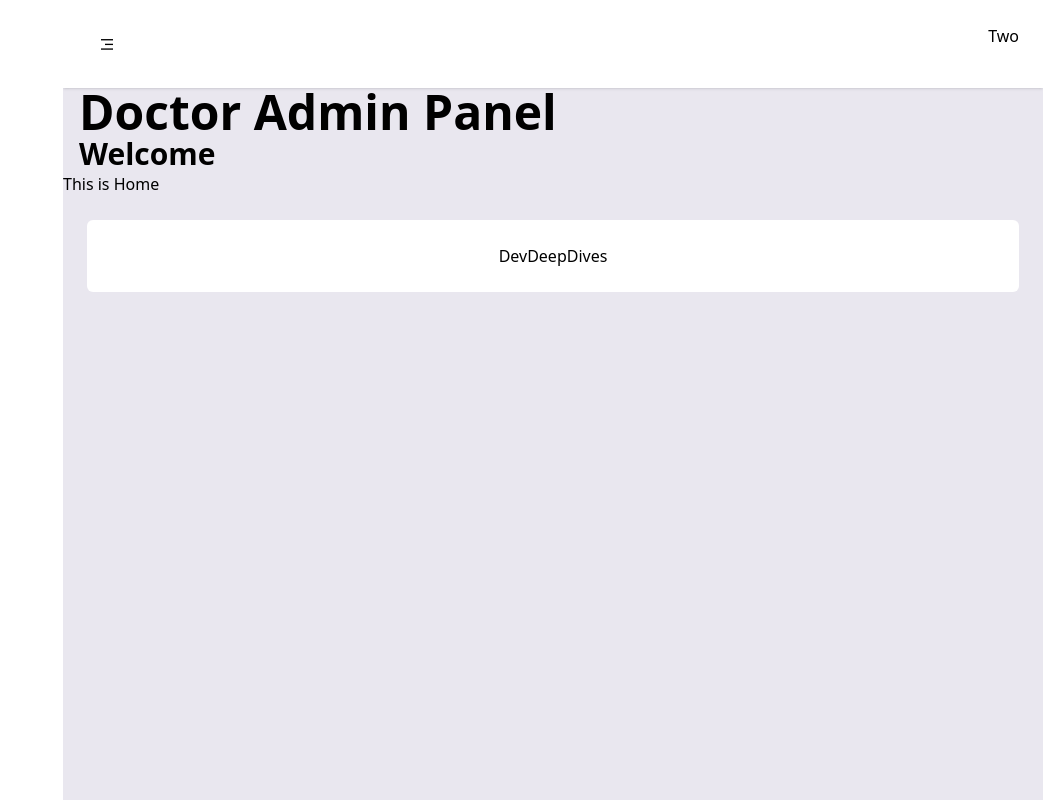
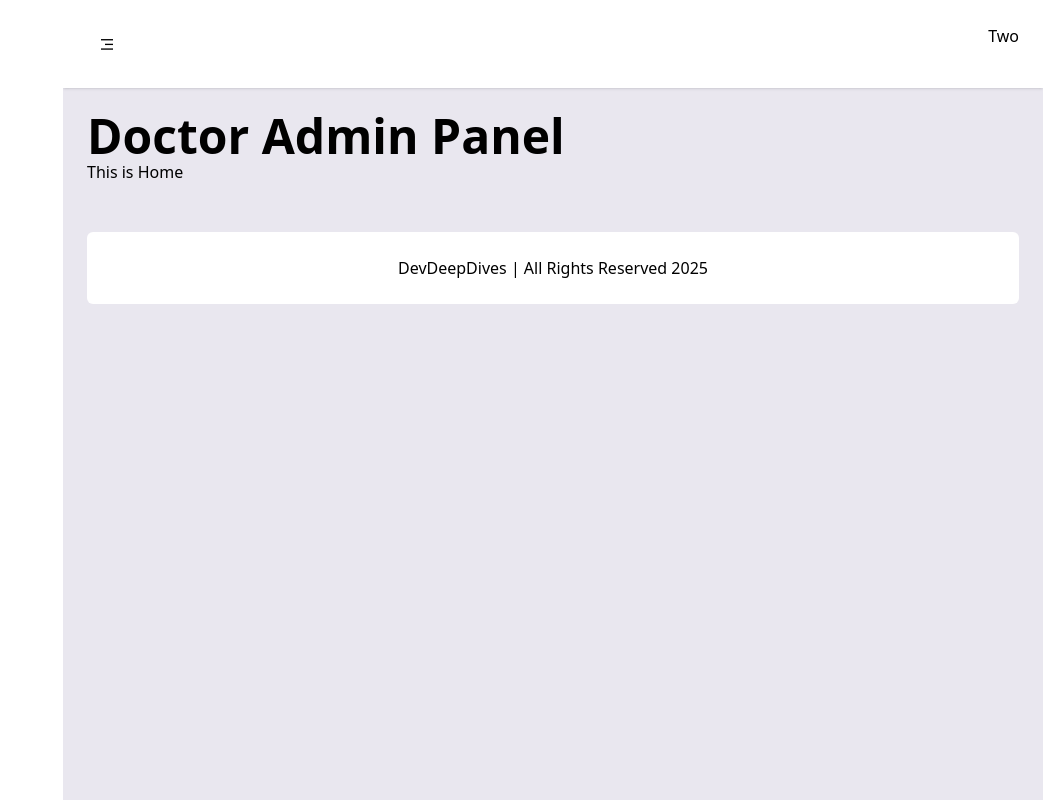
Before and after one commit to mnraza-dev/doctor-admin-panel, a React (Vite) app: page / in a window 1280 px wide. Shown: the whole page, without its empty margins (237-1280 px from the left). Built offline with nearby package versions, Linux system fonts and the light colour scheme.

Commit message:
implement collapsible sidebar in Layout component and update footer text

```diff
--- a/src/components/Layout.jsx
+++ b/src/components/Layout.jsx
@@ -1,26 +1,30 @@
 import React from "react";
+import { useState } from "react";
 
 const Layout = ({ children }) => {
+  const [open, setOpen] = useState(true);
+
   return (
     <>
       <div className="bg-[#E9E7EF] min-h-screen">
         <aside
           style={{
-            padding: "20px",
-            width: "300px",
+            width: open ? "300px" : "0px",
+            transition: "width 0.25s ease-in-out",
           }}
-          className="bg-white h-full fixed top-0 left-0 p-2"
+          className="bg-white h-full fixed top-0 left-0"
         ></aside>
         <section
           style={{
-            marginLeft: "300px",
+            marginLeft: open ? "300px" : "0px",
+            transition: "0.3s ease-in-out",
             // padding: "20px",
           }}
         >
           <nav className="bg-white p-6 shadow-sm flex justify-between">
             <div>
               <button
-                onClick={() => console.log("click")}
+                onClick={() => setOpen(!open)}
                 className=" cursor-pointer hover:bg-gray-100 w-10 h-10 rounded-full "
               >
                 <i class="ri-menu-3-line"></i>
@@ -30,16 +34,16 @@ const Layout = ({ children }) => {
               <h1>Two</h1>
             </div>
           </nav>
-          <h1 className="text-5xl font-bold px-4">Doctor Admin Panel</h1>
-          <h1 className="text-3xl font-bold px-4">Welcome</h1>
-          {children}
+          <main className="p-6">
+            <h1 className="text-5xl font-bold ">Doctor Admin Panel</h1>
+            {children}
+          </main>
 
           <footer className="bg-white p-6 rounded-md m-6 ">
             <div className="flex items-center mx-auto w-fit">
               <i className="i-copyright-line"></i>
-              <p>DevDeepDives</p>
+              <p>DevDeepDives | All Rights Reserved 2025</p>
             </div>
-
           </footer>
         </section>
       </div>
```
